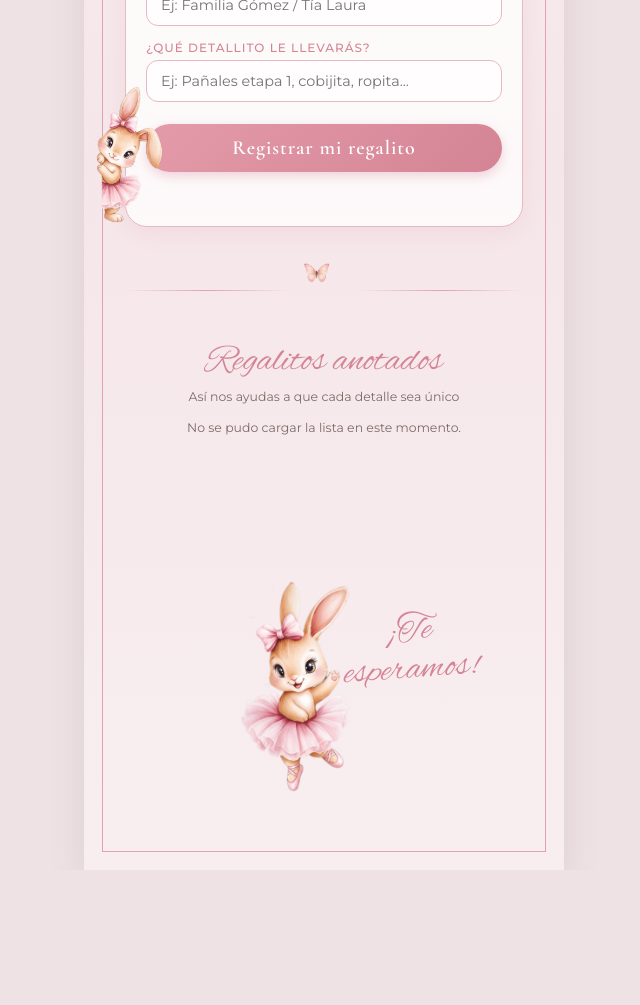
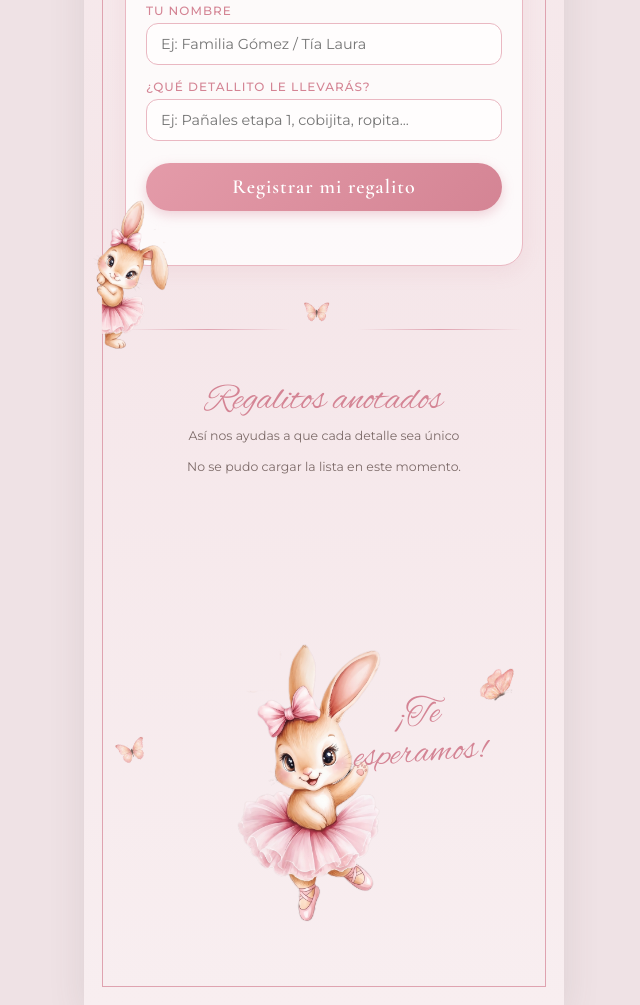
Before and after one commit to invitaciondigita/baby-shower-ana-sofia, a plain HTML site: page index.html in a window 1280 px wide. Shown: the part 539-1544 px from the top of the page, without its empty margins (316-956 px from the left). Before the commit the page ends 1409 px from the top, so only its background shows below. Drawn offline with nearby package versions, Linux system fonts and the light colour scheme; no server answers.

Commit message:
Update styles and layout in index.html

```diff
--- a/index.html
+++ b/index.html
@@ -53,6 +53,7 @@
       text-align: center;
     }
 
+    /* Mariposas distribuidas */
     .mariposa-top-izq {
       position: absolute;
       top: 16px;
@@ -73,11 +74,32 @@
       pointer-events: none;
     }
 
+    .mariposa-lista-der {
+      position: absolute;
+      bottom: 245px;
+      right: 14px;
+      width: 54px;
+      opacity: 0.85;
+      transform: rotate(18deg);
+      pointer-events: none;
+    }
+
+    .mariposa-footer-izq {
+      position: absolute;
+      bottom: 185px;
+      left: 18px;
+      width: 50px;
+      opacity: 0.82;
+      transform: rotate(-18deg);
+      pointer-events: none;
+    }
+
+    /* Conejita lateral bajada justo a la división de la mariposa */
     .coneja-lateral {
       position: absolute;
-      left: -13px;
-      top: 565px;
-      width: 155px;
+      left: -14px;
+      top: 675px;
+      width: 170px;
       z-index: 3;
       pointer-events: none;
     }
@@ -104,20 +126,21 @@
     .bloque-formulario {
       position: relative;
       width: 100%;
-      margin-top: 138px;
+      margin-top: 165px;
       background: var(--blanco-traslucido);
       border: 1.5px solid var(--rosa-suave);
       border-radius: 22px;
-      padding: 36px 20px 26px;
+      padding: 48px 20px 26px;
       box-shadow: 0 6px 20px rgba(212, 132, 148, 0.12);
     }
 
+    /* Conejita de arriba bien grande con manitas apoyadas en el borde blanco */
     .coneja-encabezado-caja {
       position: absolute;
       top: -158px;
       left: 50%;
       transform: translateX(-50%);
-      width: 275px;
+      width: 390px;
       z-index: 3;
       pointer-events: none;
     }
@@ -282,9 +305,10 @@
       to { opacity: 1; transform: translateY(0); }
     }
 
+    /* Cierre final con coneja grande a la izquierda y texto centrado dentro del marco */
     .cierre-final {
       margin-top: auto;
-      padding-top: 14px;
+      padding-top: 10px;
       width: 100%;
       display: flex;
       align-items: center;
@@ -293,19 +317,20 @@
     }
 
     .coneja-footer {
-      width: 235px;
+      width: 310px;
       flex-shrink: 0;
-      margin-left: -38px;
-      margin-right: -12px;
+      margin-left: -78px;
+      margin-right: -35px;
     }
 
     .texto-esperamos {
       font-family: 'Alex Brush', cursive;
-      font-size: 2.35rem;
+      font-size: 2.3rem;
       line-height: 1.05;
       color: var(--rosa-texto);
       transform: rotate(-4deg);
-      padding-right: 12px;
+      text-align: center;
+      padding-right: 8px;
     }
   </style>
 </head>
@@ -315,6 +340,8 @@
     <div class="marco-exterior">
       <img src="BackgroundEraser_20261119_110434001.png" alt="" class="mariposa-top-izq">
       <img src="BackgroundEraser_20261119_063849598.png" alt="" class="mariposa-top-der">
+      <img src="BackgroundEraser_20261119_063849598.png" alt="" class="mariposa-lista-der">
+      <img src="BackgroundEraser_20261119_110434001.png" alt="" class="mariposa-footer-izq">
       <img src="BackgroundEraser_20261119_103618487.png" alt="Conejita" class="coneja-lateral">
 
       <p class="subtitulo-top">Mesa de Regalitos</p>
```
